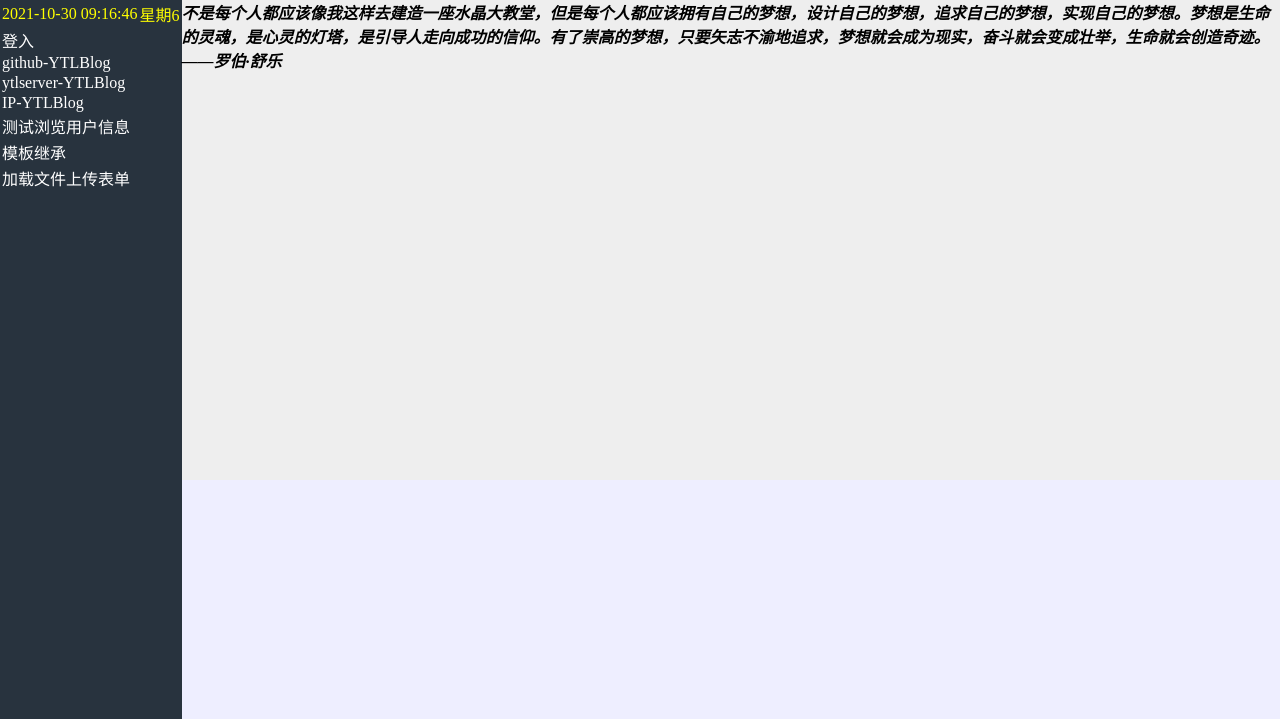
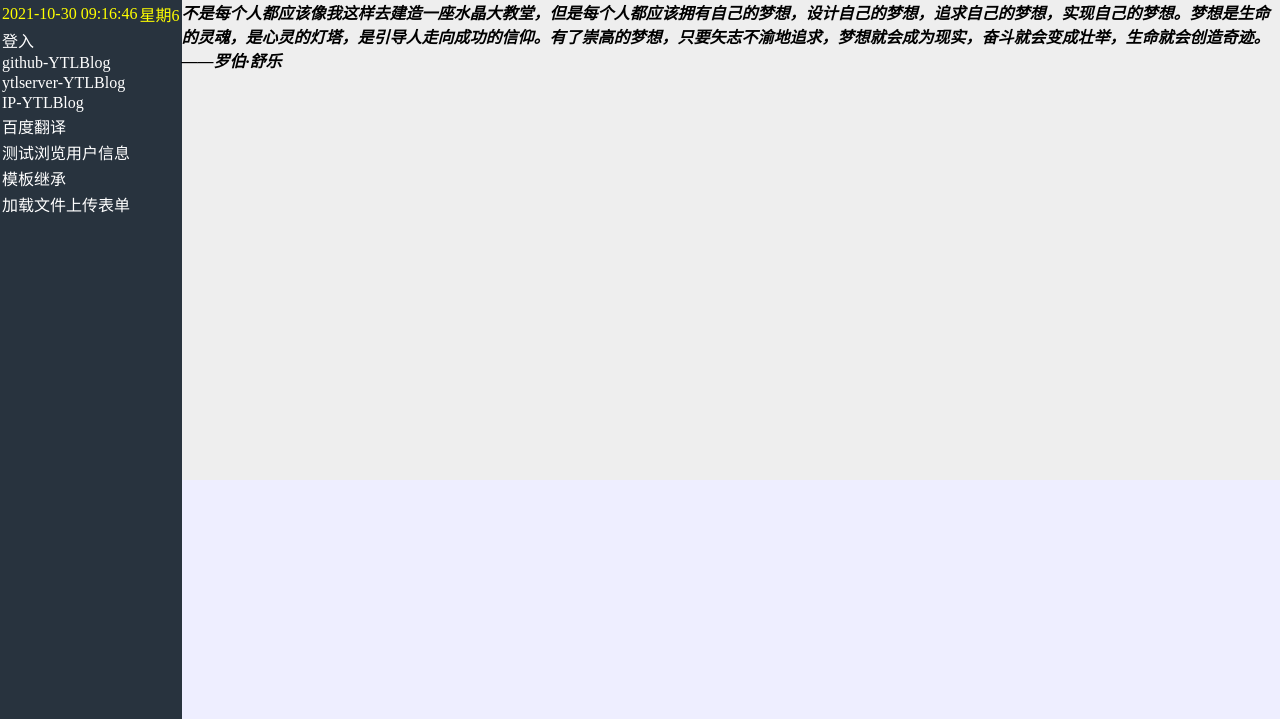
Before and after one commit to YtlGitHub/YTLDjangoSever, a Django app: page / in a window 1280 px wide. Shown: the part 40-759 px from the top of the page. Run offline with Django 3.2, Linux system fonts and the light colour scheme.

Commit message:
Update index.html

```diff
--- a/mydemo/templates/myapp/index/index.html
+++ b/mydemo/templates/myapp/index/index.html
@@ -45,6 +45,9 @@
 		<td><a href="http://159.75.33.27">IP-YTLBlog</a></td>
 	</tr>
 	<tr>
+		<td><a href="https://fanyi.baidu.com">百度翻译</a></td>
+	</tr>
+	<tr>
 		<td><a href="{% url 'indexUsers2' 1 %}">测试浏览用户信息</a></td>
 	</tr>
 	<tr>
```
